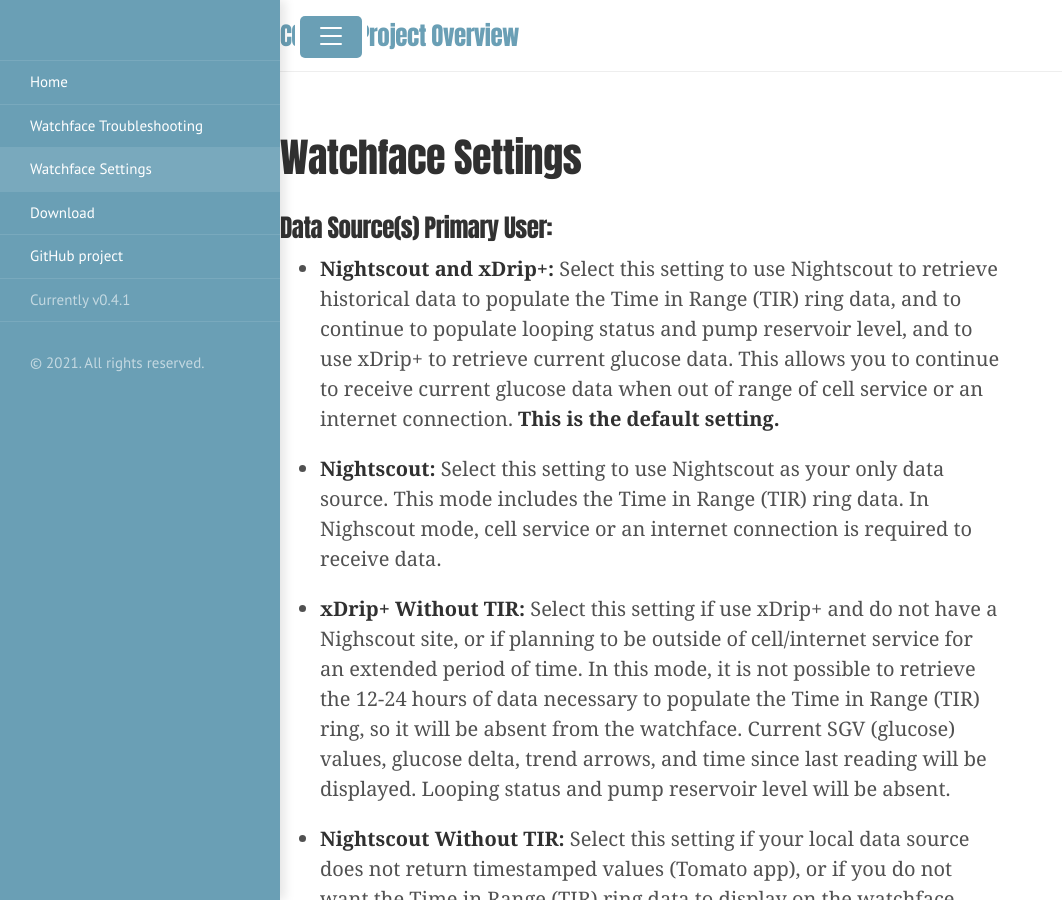
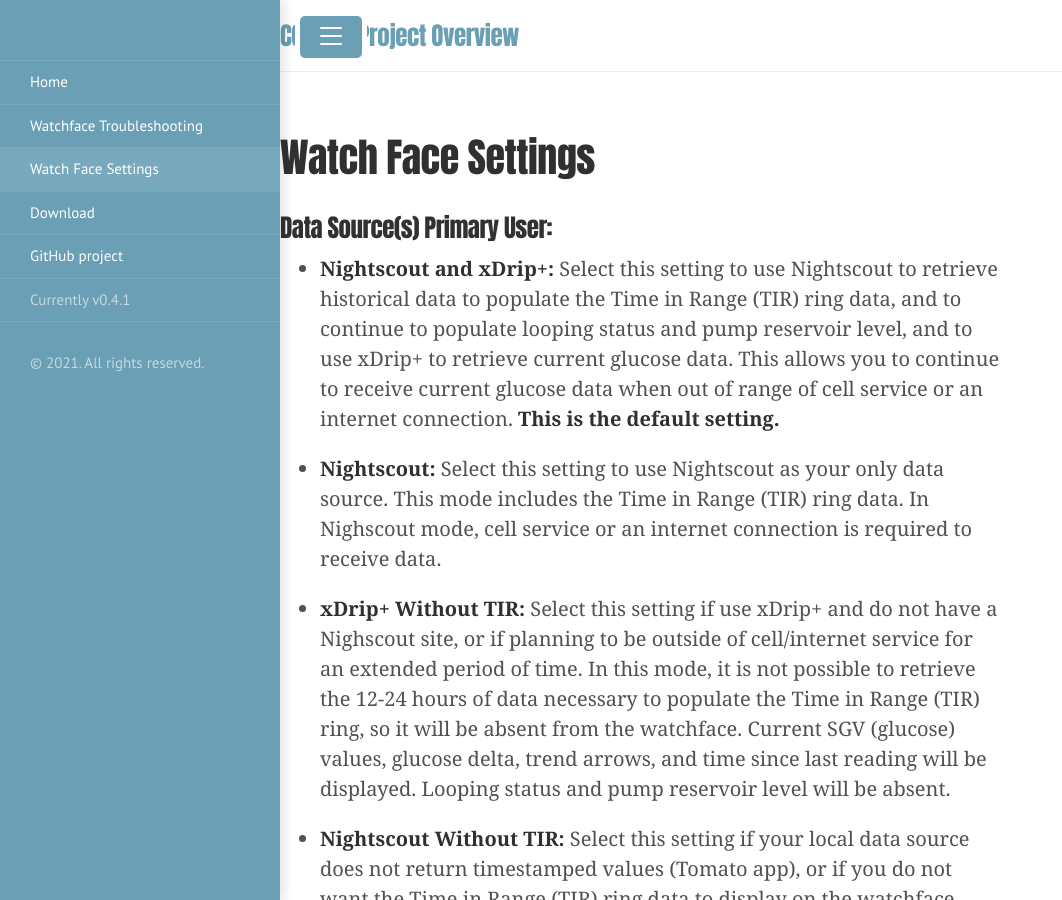
Before and after one commit to SturdiPancreas/CGM-TIR-watch, a Jekyll site: the page built from settings.md, in a window 1280 px wide and 900 px high. Shown: the whole window, without its empty margins (0-1062 px from the left). Built offline with Jekyll 4.4.1, drawn with Linux system fonts in a browser that asks for light colours.

Commit message:
Update settings.md

```diff
--- a/settings.md
+++ b/settings.md
@@ -1,6 +1,6 @@
 ---
 layout: page
-title: Watchface Settings
+title: Watch Face Settings
 ---
 
 ### Data Source(s) Primary User:
```
